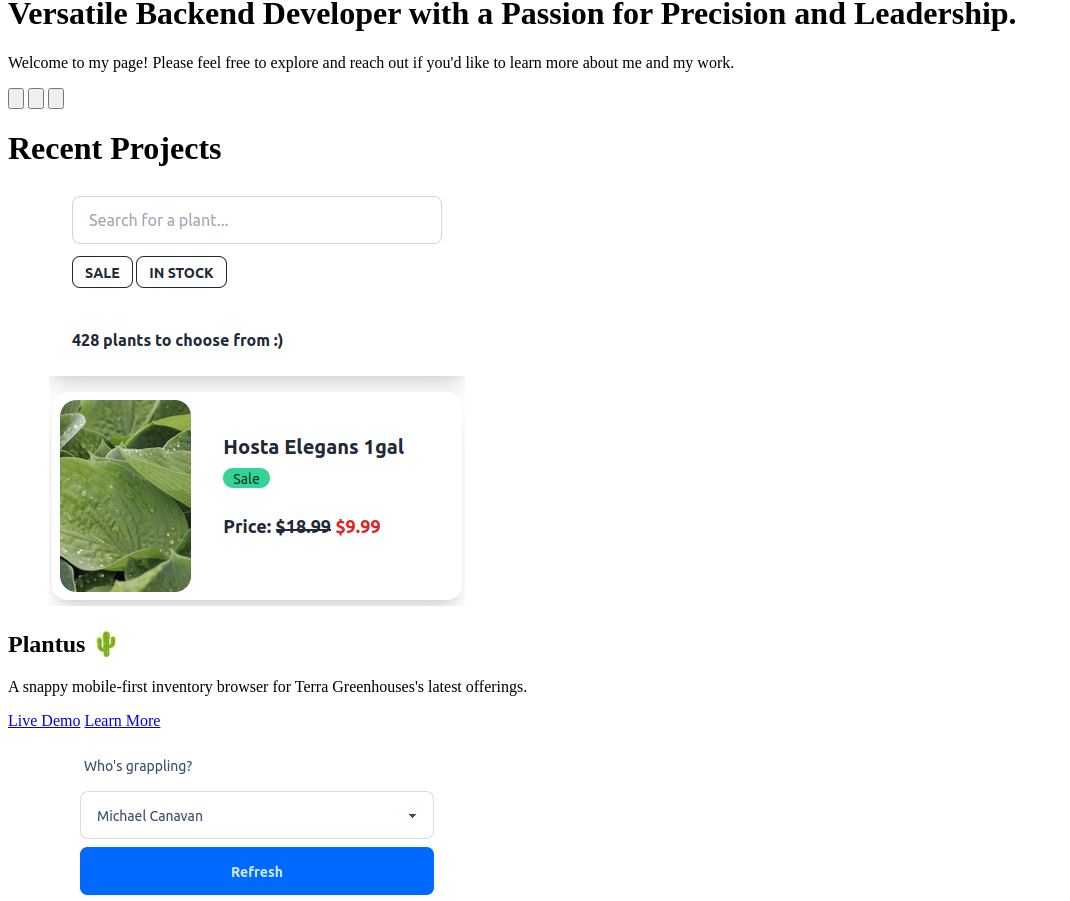
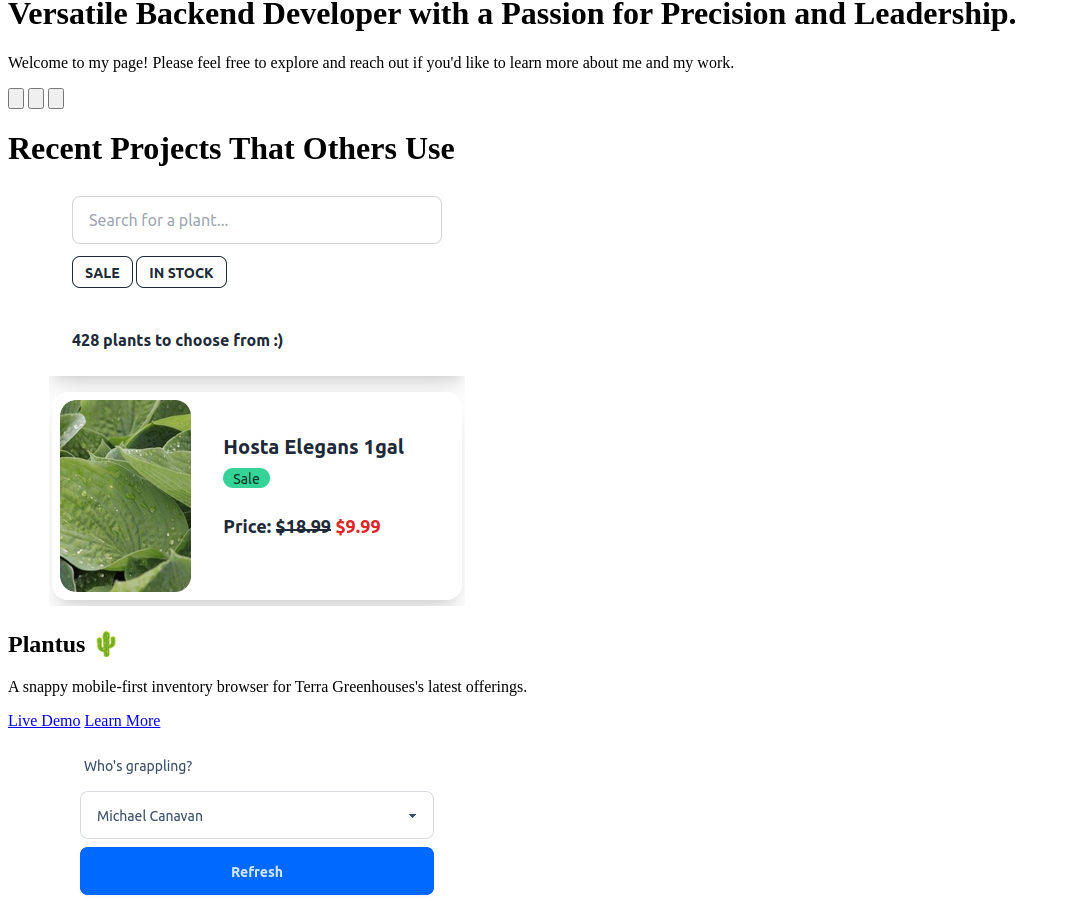
Before and after one commit to deyvidm/deyvidm.com, a SvelteKit app: page / in a window 1280 px wide. Shown: the part 2119-3020 px from the top of the page, without its empty margins (0-1070 px from the left). Built offline with nearby package versions, Linux system fonts and the light colour scheme.

Commit message:
title change

```diff
--- a/src/routes/+page.svelte
+++ b/src/routes/+page.svelte
@@ -31,7 +31,7 @@
         <div class="container">
             <h1 class="mb-4 text-3xl font-extrabold md:text-5xl">
                 <span class="text-transparent bg-clip-text bg-gradient-to-r to-emerald-600 from-sky-400">
-                    Recent Projects
+                    Recent Projects That Others Use
                 </span>
             </h1>
         </div>
```
